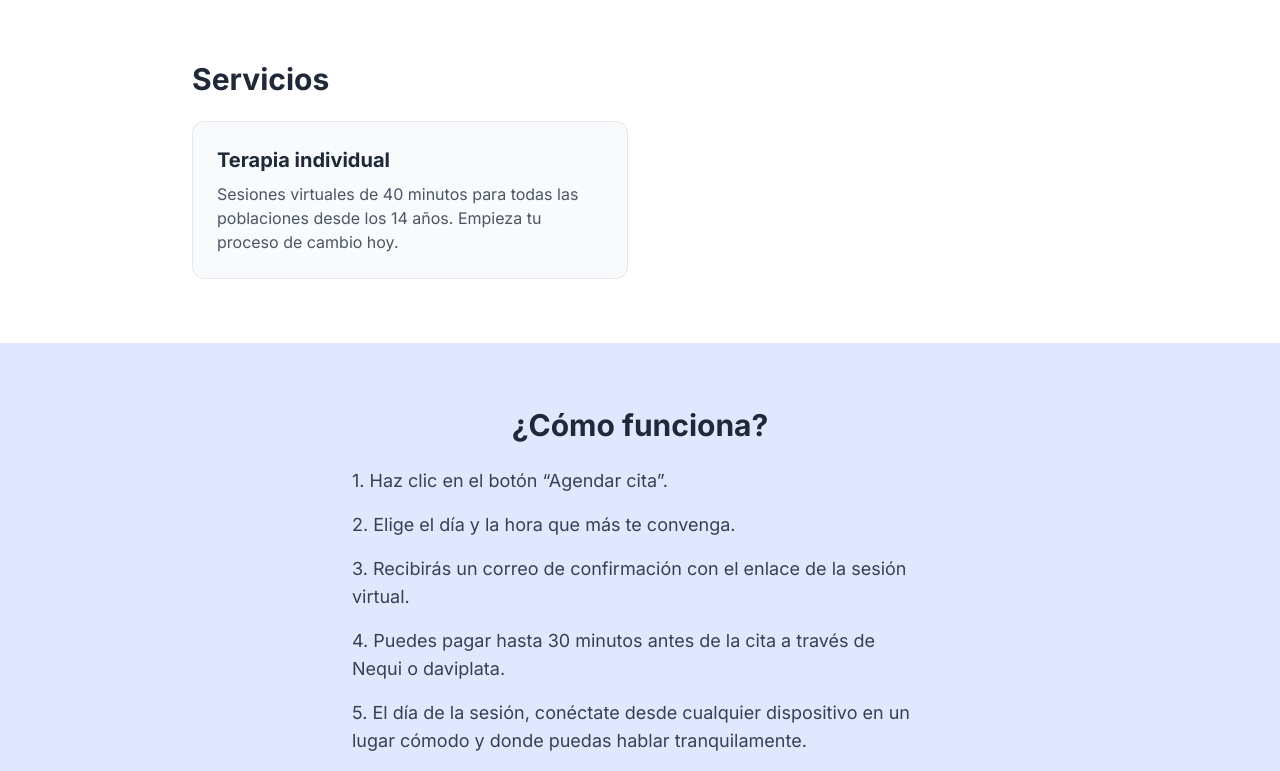
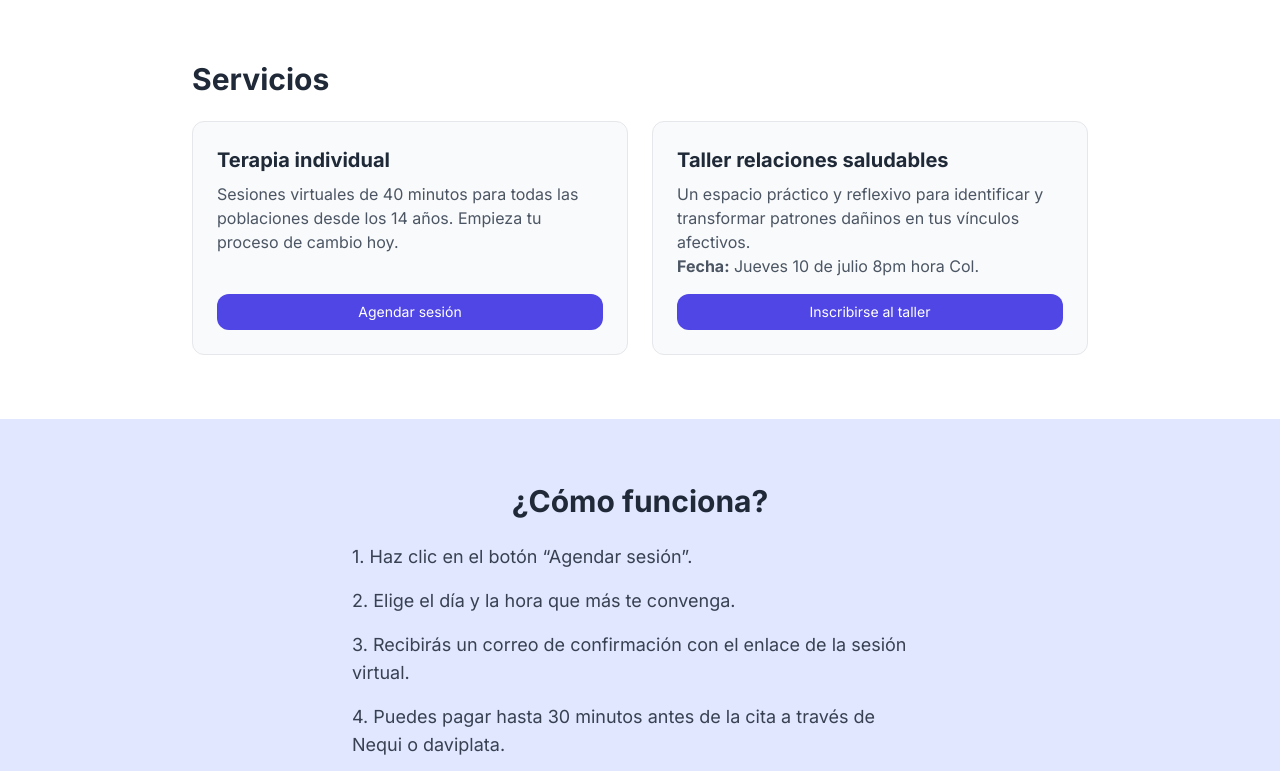
Before and after one commit to CogniversosPsicoterapia/cogniversos, a plain HTML site: page index.html in a window 1280 px wide. Shown: the part 742-1513 px from the top of the page. Drawn offline with nearby package versions, Linux system fonts and the light colour scheme.

Commit message:
Add files via upload

```diff
--- a/index.html
+++ b/index.html
@@ -51,9 +51,23 @@
   <div class="max-w-4xl mx-auto">
     <h3 class="text-3xl font-bold mb-4">Servicios</h3>
     <ul class="grid md:grid-cols-2 gap-6 mt-6">
-          <li class="p-6 border rounded-xl bg-gray-50">
+      <li class="p-6 border rounded-xl bg-gray-50 flex flex-col justify-between">
+        <div>
           <h4 class="font-semibold text-xl">Terapia individual</h4>
           <p class="text-gray-600 mt-2">Sesiones virtuales de 40 minutos para todas las poblaciones desde los 14 años. Empieza tu proceso de cambio hoy.</p>
+        </div>
+        <a href="https://calendly.com/alejandro-dsalazar96/sesion-terapia" target="_blank" class="mt-4 inline-block bg-indigo-600 text-white px-4 py-2 rounded-xl hover:bg-indigo-700 transition text-sm text-center">
+          Agendar sesión
+        </a>
+      </li>
+      <li class="p-6 border rounded-xl bg-gray-50 flex flex-col justify-between">
+        <div>
+          <h4 class="font-semibold text-xl">Taller relaciones saludables</h4>
+          <p class="text-gray-600 mt-2">Un espacio práctico y reflexivo para identificar y transformar patrones dañinos en tus vínculos afectivos. <br><strong>Fecha:</strong> Jueves 10 de julio 8pm hora Col.</p>
+        </div>
+        <a href="https://calendly.com/alejandro-dsalazar96/taller-relaciones-saludables" target="_blank" class="mt-4 inline-block bg-indigo-600 text-white px-4 py-2 rounded-xl hover:bg-indigo-700 transition text-sm text-center">
+          Inscribirse al taller
+        </a>
       </li>
     </ul>
   </div>
@@ -64,7 +78,7 @@
       <div class="max-w-4xl mx-auto text-center">
         <h3 class="text-3xl font-bold mb-6">¿Cómo funciona?</h3>
         <ul class="text-left max-w-xl mx-auto text-lg text-gray-700 space-y-4">
-          <li>1. Haz clic en el botón “Agendar cita”.</li>
+          <li>1. Haz clic en el botón “Agendar sesión”.</li>
           <li>2. Elige el día y la hora que más te convenga.</li>
           <li>3. Recibirás un correo de confirmación con el enlace de la sesión virtual.</li>
           <li>4. Puedes pagar hasta 30 minutos antes de la cita a través de Nequi o daviplata.</li>
```
Lines whose indentation alone changed are shown as unchanged.
